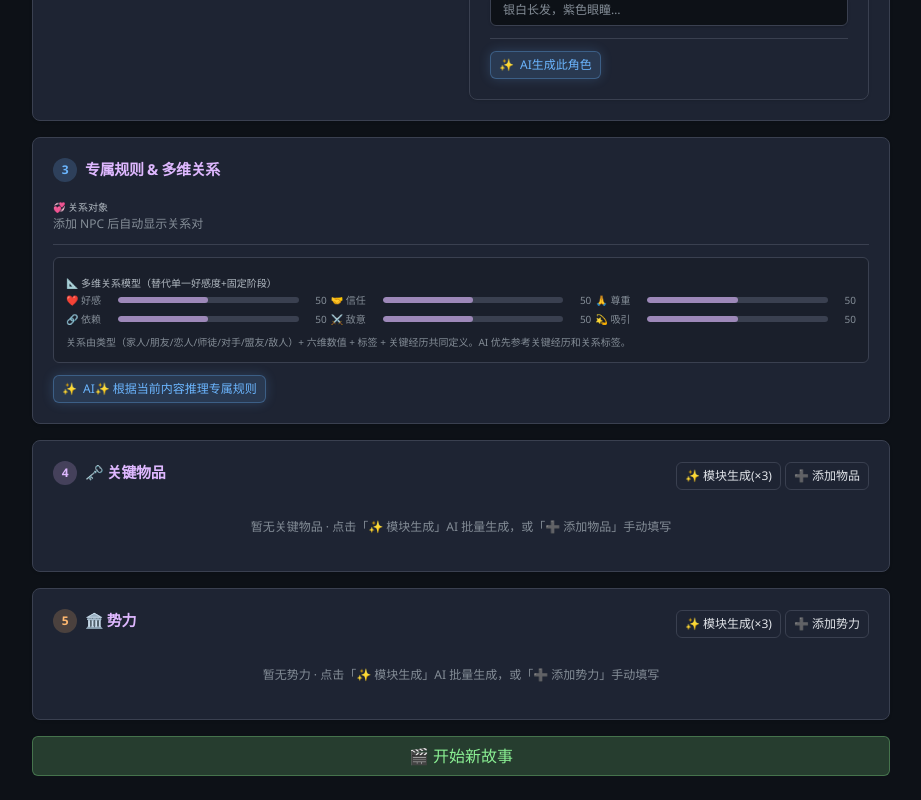
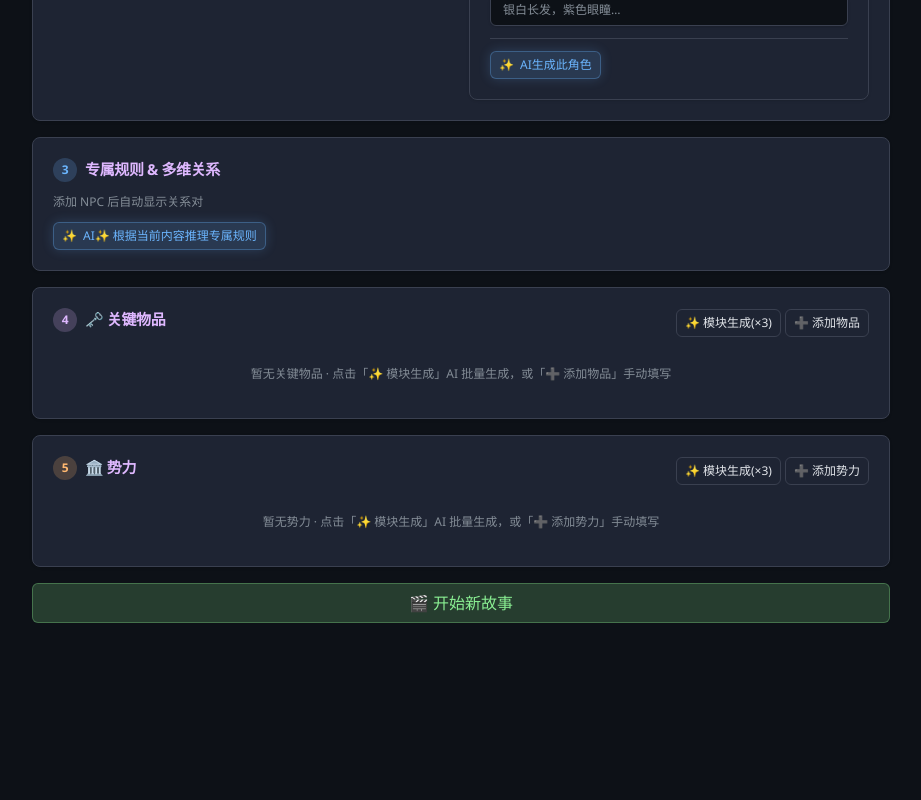
Before and after one commit to a459357-source/AIPrompt-OS-Engine-, a React (Vite) app in the folder frontend/: page / in a window 1280 px wide. Shown: the part 1629-2429 px from the top of the page, without its empty margins (326-1247 px from the left). After the commit the page ends 2276 px from the top, so only its background shows below. Built offline with nearby package versions, Linux system fonts and the light colour scheme.

Commit message:
每种NPC独立多维关系调整：六维滑动条+关系类型下拉+标签，替代通用模型

```diff
--- a/frontend/src/pages/NewStory.tsx
+++ b/frontend/src/pages/NewStory.tsx
@@ -106,6 +106,10 @@ export default function NewStory() {
       artifacts: [] as { name: string; type: 'personal'|'faction'|'world'; description: string; ownerType: 'character'|'faction'|'location'|'none'; ownerId: string; importance: number; abilities: string[]; tags: string[] }[],
       factions: [] as { name: string; type: string; description: string; goals: string[]; resources: string[]; controlledTerritories: string[]; subordinateOrganizations: string[]; keyAssets: string[]; power: { military: number; economic: number; political: number; technology: number }; influence: number; relation_to_player: string; leader: string }[],
       customStats: [] as { key: string; label: string; max: number }[],
+      characterRelations: {} as Record<string, {
+        relationshipType: string; affection: number; trust: number; respect: number;
+        dependence: number; hostility: number; attraction: number; tags: string[];
+      }>,
     },
   })
 
@@ -268,7 +272,7 @@ export default function NewStory() {
     fd.append('main_goal', data.main_goal)
     fd.append('chars_json', JSON.stringify(data.characters))
     fd.append('rel_system', JSON.stringify({ stages: data.rel_stages, affection: data.rel_affection }))
-    fd.append('custom_rules', JSON.stringify({ stats: data.customStats || [], stages: data.rel_stages }))
+    fd.append('custom_rules', JSON.stringify({ stats: data.customStats || [], stages: data.rel_stages, characterRelations: data.characterRelations || {} }))
     fd.append('artifacts_json', JSON.stringify(data.artifacts || []))
     fd.append('factions_json', JSON.stringify(data.factions || []))
     showStatus('正在创建故事…', 'loading')
@@ -591,54 +595,77 @@ export default function NewStory() {
                 </CardTitle>
               </CardHeader>
               <CardContent className="space-y-3">
-                {/* Who's involved */}
+                {/* Who's involved — 每个NPC与主角的独立多维关系 */}
                 {(() => {
                   const allChars = watch('characters') || []
                   const mainChar = allChars.find((c: { isMain?: boolean }) => c.isMain) || allChars[0]
                   const npcs = allChars.filter((c: { isMain?: boolean }) => !c.isMain && c.name)
+                  const rels = getValues('characterRelations') || {}
+                  const DIMS = [
+                    ['❤️好感', 'affection'], ['🤝信任', 'trust'], ['🙏尊重', 'respect'],
+                    ['🔗依赖', 'dependence'], ['⚔️敌意', 'hostility'], ['💫吸引', 'attraction'],
+                  ]
+                  const REL_TYPES = ['friend','lover','family','teacher','rival','ally','enemy']
+                  const REL_LABELS: Record<string,string> = {friend:'朋友',lover:'恋人',family:'家人',teacher:'师徒',rival:'对手',ally:'盟友',enemy:'敌人'}
+
+                  if (npcs.length === 0) return <p className="text-xs text-game-dim">添加 NPC 后自动显示关系对</p>
+
                   return (
-                    <div className="space-y-1.5">
-                      <span className="text-[10px] text-game-muted">💞 关系对象</span>
-                      {npcs.length > 0 ? npcs.map((c: { name: string }) => (
-                        <div key={c.name} className="flex items-center gap-2 text-sm">
-                          <span className="font-bold text-game-accent">{mainChar?.name || '主角'}</span>
-                          <span className="text-game-accent">↔</span>
-                          <Badge variant="primary" size="sm">{c.name}</Badge>
-                        </div>
-                      )) : (
-                        <p className="text-xs text-game-dim">添加 NPC 后自动显示关系对</p>
-                      )}
+                    <div className="space-y-3">
+                      {npcs.map((c: { name: string }) => {
+                        const r = rels[c.name] || { relationshipType:'friend', affection:50, trust:50, respect:50, dependence:50, hostility:30, attraction:50, tags:[] as string[] }
+                        const update = (k: string, v: unknown) => {
+                          const current = getValues('characterRelations') || {}
+                          current[c.name] = { ...(current[c.name] || r), [k]: v }
+                          setValue('characterRelations', {...current})
+                        }
+                        return (
+                          <div key={c.name} className="bg-game-surface border border-game-border rounded-md p-3 space-y-2">
+                            <div className="flex items-center justify-between">
+                              <div className="flex items-center gap-2 text-sm">
+                                <span className="font-bold text-game-accent">{mainChar?.name || '主角'}</span>
+                                <span className="text-game-accent">↔</span>
+                                <span className="font-bold text-game-primary">{c.name}</span>
+                              </div>
+                              <select
+                                value={r.relationshipType}
+                                onChange={(e) => update('relationshipType', e.target.value)}
+                                className="bg-game-bg border border-game-border rounded-md px-2 py-0.5 text-[10px] text-game-text"
+                              >
+                                {REL_TYPES.map(t => <option key={t} value={t}>{REL_LABELS[t]}</option>)}
+                              </select>
+                            </div>
+                            <div className="grid grid-cols-3 gap-x-3 gap-y-1">
+                              {DIMS.map(([label, key]) => {
+                                const val = (r as Record<string,number>)[key] ?? 50
+                                const color = key === 'hostility' ? 'game-danger' : 'game-accent'
+                                return (
+                                  <div key={key} className="flex items-center gap-1.5">
+                                    <span className="text-[10px] text-game-dim w-12 shrink-0">{label}</span>
+                                    <input
+                                      type="range"
+                                      min={0} max={100} value={val}
+                                      onChange={(e) => update(key, parseInt(e.target.value))}
+                                      className="flex-1 h-1 accent-game-accent"
+                                    />
+                                    <span className="text-[10px] text-game-muted w-6 text-right tabular-nums">{val}</span>
+                                  </div>
+                                )
+                              })}
+                            </div>
+                            <TagInput
+                              value={r.tags || []}
+                              onChange={(tags) => update('tags', tags)}
+                              presets={['青梅竹马','救命恩人','秘密共享','竞争意识','单向暗恋','互相试探','过去纠葛','命运绑定']}
+                              placeholder="关系标签…"
+                              color="accent"
+                            />
+                          </div>
+                        )
+                      })}
                     </div>
                   )
                 })()}
-
-                <Separator />
-
-                {/* Multidimensional relationship model */}
-                <div className="bg-game-surface border border-game-border rounded-md p-3 space-y-2">
-                  <span className="text-[10px] text-game-muted">📐 多维关系模型（替代单一好感度+固定阶段）</span>
-                  <div className="grid grid-cols-3 gap-1 text-[10px]">
-                    {[
-                      ['❤️ 好感', 'affection'],
-                      ['🤝 信任', 'trust'],
-                      ['🙏 尊重', 'respect'],
-                      ['🔗 依赖', 'dependence'],
-                      ['⚔️ 敌意', 'hostility'],
-                      ['💫 吸引', 'attraction'],
-                    ].map(([label, key]) => (
-                      <div key={key} className="flex items-center gap-1">
-                        <span className="text-game-dim w-12">{label}</span>
-                        <div className="flex-1 h-1.5 bg-game-border rounded-full overflow-hidden">
-                          <div className="h-full bg-game-accent/60 rounded-full" style={{ width: '50%' }} />
-                        </div>
-                        <span className="text-game-dim w-6 text-right">50</span>
-                      </div>
-                    ))}
-                  </div>
-                  <p className="text-[10px] text-game-dim mt-1">
-                    关系由类型（家人/朋友/恋人/师徒/对手/盟友/敌人）+ 六维数值 + 标签 + 关键经历共同定义。AI 优先参考关键经历和关系标签。
-                  </p>
-                </div>
 
                 {/* Current custom stats */}
                 {(() => {
```
